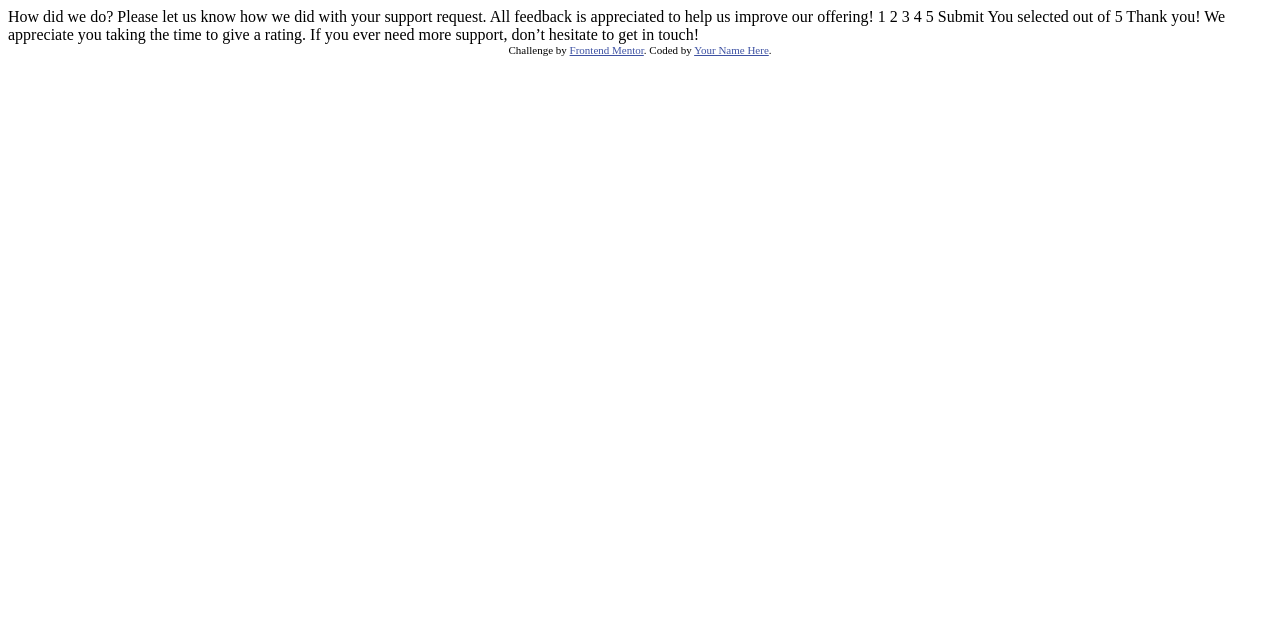
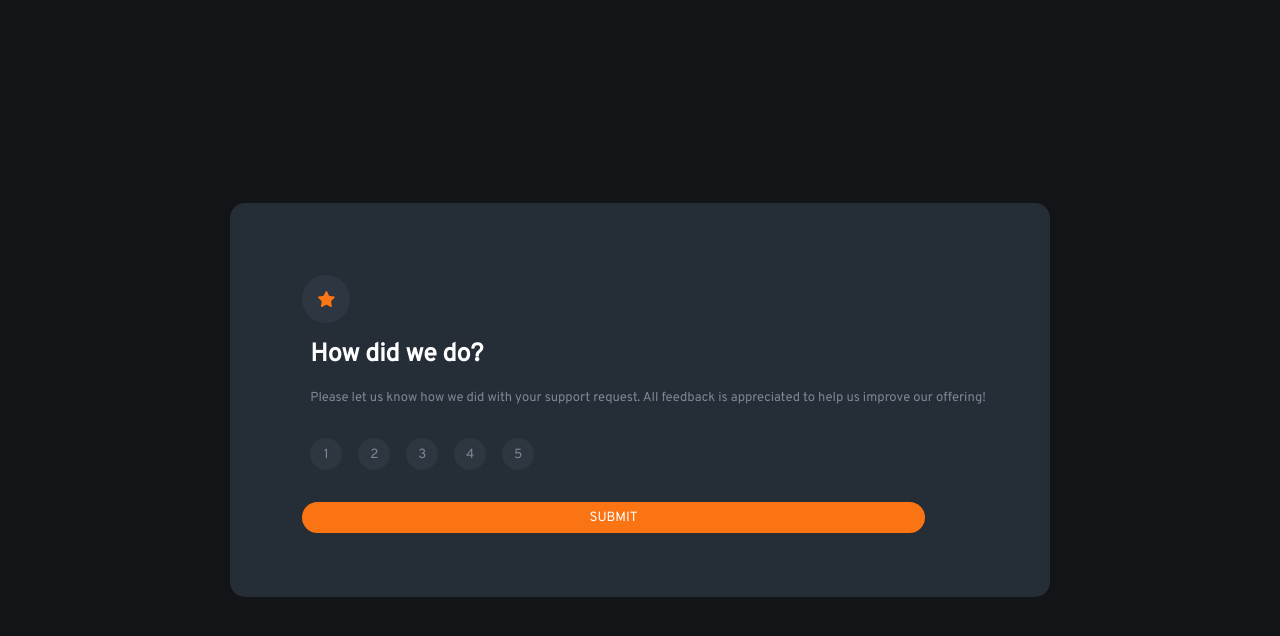
Before and after one commit to MariaMarusakova/3_InteractiveRatingComponent, a plain HTML site: page index.html in a window 1280 px wide. Drawn offline with Linux system fonts and the light colour scheme.

Commit message:
styling How did we do section

```diff
--- a/index.html
+++ b/index.html
@@ -1,49 +1,62 @@
 <!DOCTYPE html>
 <html lang="en">
+
 <head>
   <meta charset="UTF-8">
-  <meta name="viewport" content="width=device-width, initial-scale=1.0"> <!-- displays site properly based on user's device -->
+  <meta name="viewport" content="width=device-width, initial-scale=1.0">
+  <!-- displays site properly based on user's device -->
 
   <link rel="icon" type="image/png" sizes="32x32" href="./images/favicon-32x32.png">
+  <link rel="stylesheet" type="text/css" href="styles.css" />
 
   <title>Frontend Mentor | Interactive rating component</title>
 
-  <!-- Feel free to remove these styles or customise in your own stylesheet 👍 -->
-  <style>
-    .attribution { font-size: 11px; text-align: center; }
-    .attribution a { color: hsl(228, 45%, 44%); }
-  </style>
+  <link href="https://fonts.googleapis.com/css?family=Overpass:wght@400,700,800&display=swap" rel="stylesheet">
+
 </head>
+
 <body>
 
   <!-- Rating state start -->
 
-  How did we do?
+  <div class="container">
+    <div class="rating-box">
+      <div class="star-icon" >
+        <img src="./interactive-rating-component-main/images/icon-star.svg" alt="Star Icon">
+      </div>
+      <br/>
+      <div class="text">
+      <h1>How did we do?</h1>
+      <br/>
+      <p>Please let us know how we did with your support request. All feedback is appreciated
+        to help us improve our offering!</p>
+      </div>
+      <div class="ratings">
+        <button class="rating-item">1</button>
+        <button class="rating-item">2</button>
+        <button class="rating-item">3</button>
+        <button class="rating-item">4</button>
+        <button class="rating-item">5</button>
+      </div>
+      <button class="submit">Submit</button>
+    </div>
+    <!-- Rating state end -->
 
-  Please let us know how we did with your support request. All feedback is appreciated
-  to help us improve our offering!
+    <!-- Thank you state start -->
 
-  1 2 3 4 5
+    <div class="thank-you">
 
-  Submit
+      You selected <!-- Add rating here --> out of 5
 
-  <!-- Rating state end -->
+      Thank you!
 
-  <!-- Thank you state start -->
-
-  You selected <!-- Add rating here --> out of 5
-
-  Thank you!
-
-  We appreciate you taking the time to give a rating. If you ever need more support,
-  don’t hesitate to get in touch!
+      We appreciate you taking the time to give a rating. If you ever need more support,
+      don’t hesitate to get in touch!
+    </div>
+  </div>
 
   <!-- Thank you state end -->
 
+</body>
 
-  <div class="attribution">
-    Challenge by <a href="https://www.frontendmentor.io?ref=challenge" target="_blank">Frontend Mentor</a>.
-    Coded by <a href="#">Your Name Here</a>.
-  </div>
-</body>
 </html>
--- a/styles.css
+++ b/styles.css
@@ -34,137 +34,134 @@ The designs were created to the following widths:
 */
 
 /* styles for desktop devices */
-@media only screen and (min-width: 992px) {
+@media only screen and (min-width: 1440px) {
   body {
-      font-size: 16px;
-      width: 80%;
-      margin: auto;
-      background-image: url('./faq-accordion-main/assets/images/background-pattern-desktop.svg');
-    }
-
-    .faqs{
-        background-color: var(--White);
-        border-radius: 15px 15px 15px 15px;
-        padding: 3%;
-        margin: auto;
-        size-adjust: unset;
-        min-width: 100%;
-        display: block;
-    }
-
-    .accordion .accordion-item.active .accordion-content {
-      display:flex;
-      width: 500px;
-      max-width: 90%;
+    width: 15vw;
   }
 
 }
 
 /* styles for mobile devices */
-  @media only screen and (max-width: 767px) {
+@media only screen and (max-width: 375px) {
   body {
-      font-size: 10px;
-      width: 100%;
-      margin: 0;
-      background-image: url('./faq-accordion-main/assets/images/background-pattern-mobile.svg');
-
+    width: 80vw;
   }
-
-    .faqs{
-        background-color: var(--White);
-        border-radius: 15px 15px 15px 15px;
-        padding: 3%;
-        margin: 5%;
-        -webkit-overflow-scrolling: touch;
-    }
-
-    .accordion .accordion-item.active .accordion-content {
-      display:flex;
-      max-width: 90%;
-    }
-
 
 }
 
 :root {
-
+  --Orange: hsl(25, 97%, 53%);
   --White: hsl(0, 0%, 100%);
-    --Light-pink: hsl(275, 100%, 97%);
-    --Grayish-purple: hsl(292, 16%, 49%);
-    --Dark-purple: hsl(292, 42%, 14%);
+  --Light-Grey: hsl(217, 12%, 63%);
+  --Medium-Grey: hsl(216, 12%, 54%);
+  --Dark-Blue: hsl(213, 19%, 18%);
+  --Very-Dark-Blue: hsl(216, 12%, 8%);
 }
 
 * {
-    font-family: 'Work Sans', serif;
+  font-family: 'Overpass', serif;
   padding: 0;
   margin: 0;
   box-sizing: border-box;
 }
 
 body {
-
   display: flex;
   justify-content: center;
   align-items: center;
   min-height: 100vh;
-    background-color: var(--Light-pink);
-    background-repeat: no-repeat;
-    background-position: top;
-    background-size: contain;
+  background-color: var(--Very-Dark-Blue);
+  font-size: 15px;
+  overflow-wrap: break-word;
+  word-wrap: break-word;
+  word-break: break-word;
+  margin: auto;
+}
+
+div {
+  background-color: var(--Dark-Blue);
+  color: var(--White);
+
+}
+
+h1{
+  font-size: 25px;
+}
+
+.star-icon {
+  margin-right: 0.5rem;
+  margin-top: 0.5rem;
+  margin-bottom: 1rem;
+  margin-left: 0.5rem;
+  background-color: hsla(216, 12%, 54%, 0.1);
+  padding: 1.5rem;
+  border-radius: 50%;
+  border-style: none;
+  display: inline-flex;
+  flex-direction: column;
+  justify-content: center;
+  align-items: center;
+  width: 1rem;
+  height: 1rem;
+
+}
+
+.container {
+  border-radius: 15px 15px 15px 15px;
+  padding: 5%;
+  margin: auto;
+  size-adjust: unset;
+  display: block;
+  align-items: center;
+
+
 }
 
 
-
-.title {
-    display: flex;
-    gap: 0.5rem;
-    font-weight: 800;
-    font-size: 45px;
-    align-items: center;
-    padding-bottom: 1.5rem;
-    padding-top: 1rem;
+.text{
+  margin-left: 1rem;
+  padding-bottom: 1rem;
 }
 
-
-.accordion {
-    size-adjust: unset;
-  }
-
-  .accordion-item {
-    background-color: #fff;
-    margin-bottom: 10px;
-    padding: 10px;
-    border-bottom: 1px solid hsla(292, 16%, 49%, 15%);
-  }
-
-  .accordion-item:last-child {
-
-    border-bottom: none;
-  }
-
-  .accordion-title {
+p{
   font-size: 13px;
-    font-weight: bold;
-    cursor: pointer;
-    display: flex;
-    justify-content: space-between;
-    align-items: center;
-    font-weight: 700;
+  color: var(--Medium-Grey);
 
 }
 
-  .accordion-content {
+.thank-you {
   display: none;
-    padding: 10px;
-    color: var(--Grayish-purple);
-    font-weight: 300;
+}
+
+.ratings {
+  display: flex;
+  padding: 0.5rem;
+  margin-bottom: 1rem;
+}
+
+.rating-item {
+  margin: 0.5rem;
+  background-color: hsla(216, 12%, 54%, 0.1);
+  padding: 1rem;
+  border-radius: 50%;
+  border-style: none;
+  display: inline-flex;
+  flex-direction: column;
+  justify-content: center;
+  align-items: center;
+  width: 1rem;
+  height: 1rem;
+  color: var(--Medium-Grey);
 
 }
 
-  .active .icon-plus {
-    display: none;
+.submit{
+  background-color: var(--Orange);
+  width: 90%;
+  border-radius: 99em;
+  border-style: none;
+  padding: 0.5em;
+  margin-left: 0.5rem;
+  color: var(--White);
+  text-transform: uppercase;
 }
-
-  .accordion .accordion-item:not(.active) .icon-minus {
-    display: none;
-  }
```
Lines whose indentation alone changed are shown as unchanged.
